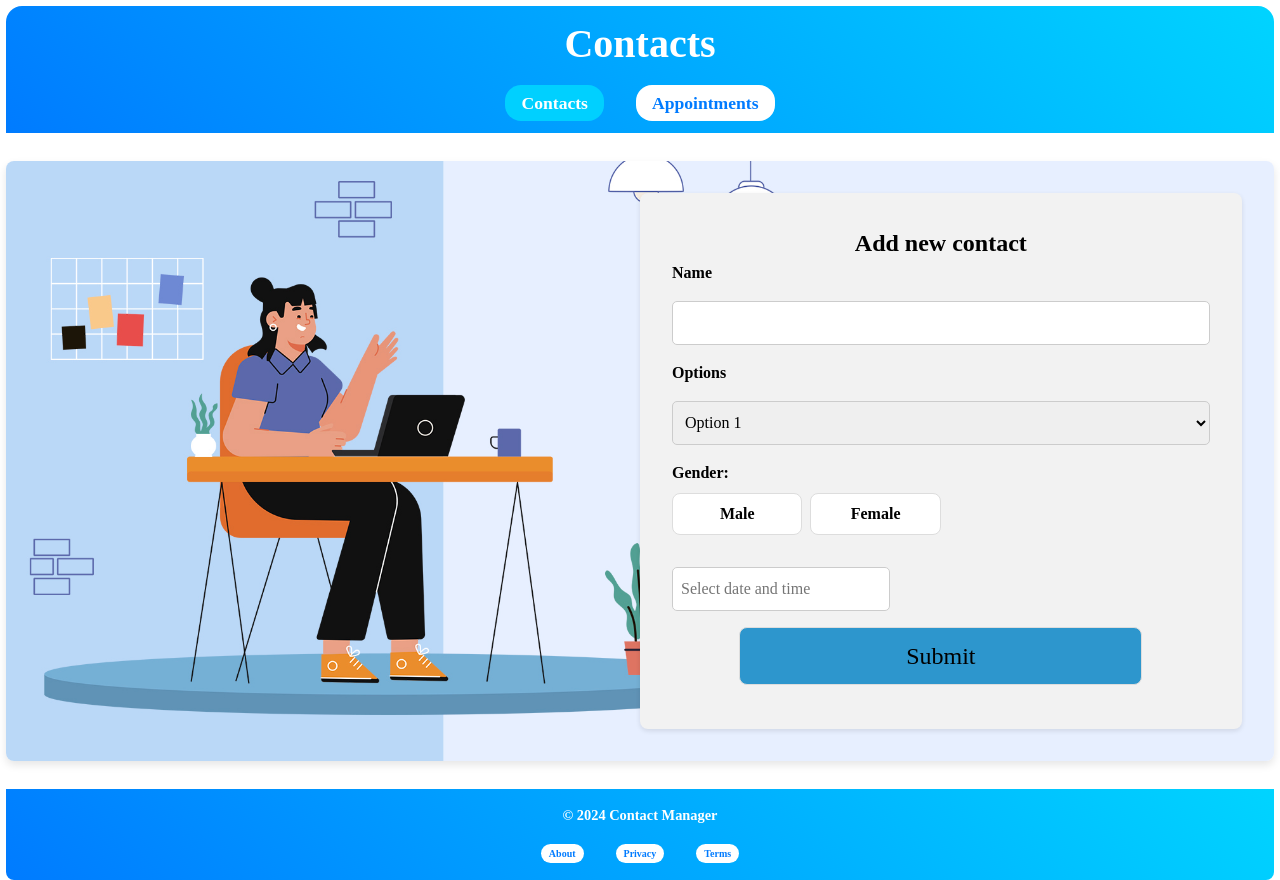
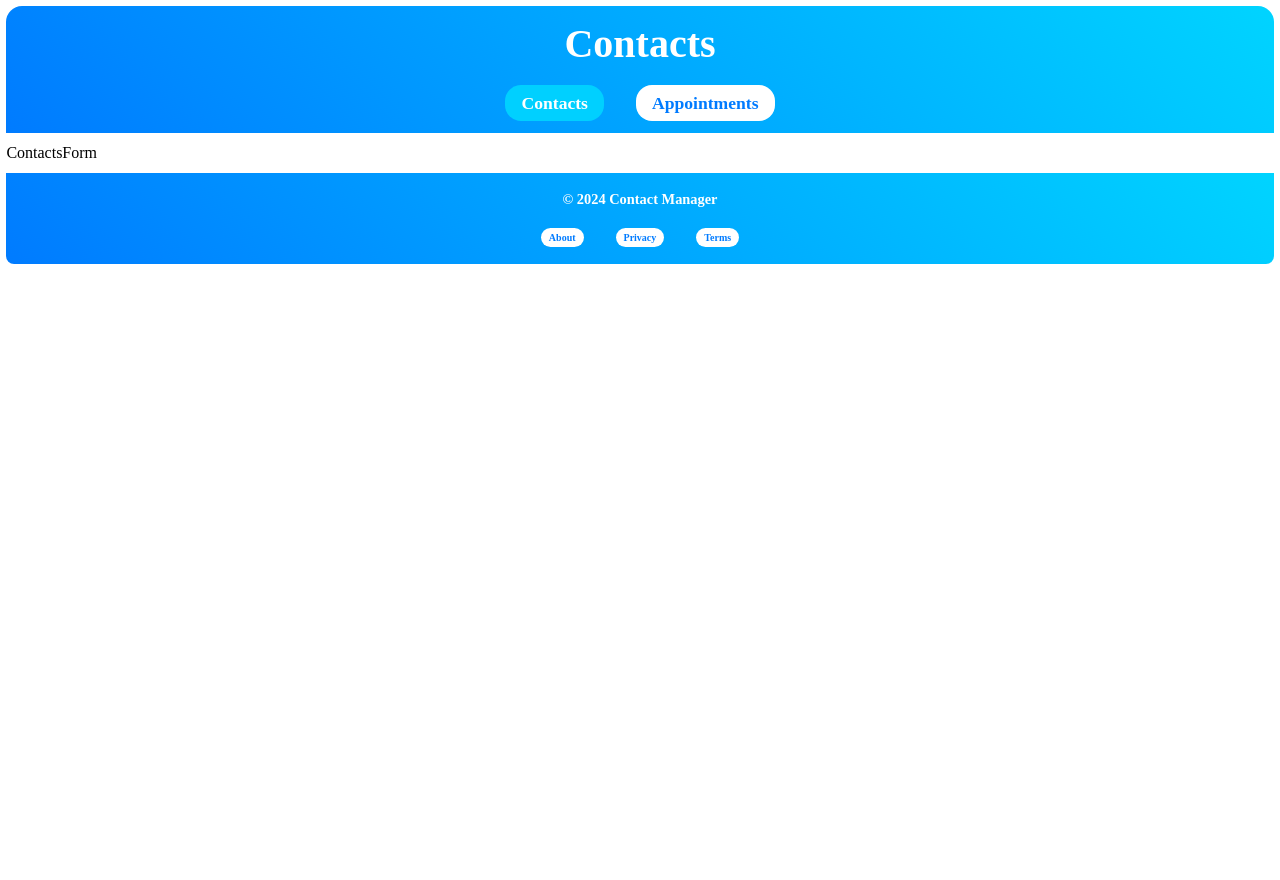
Before and after one commit to tmccann/react-contacts-management, a React (Vite) app: page / in a window 1280 px wide. After the commit the page ends 806 px from the top, so only its background shows below. Built offline with nearby package versions, Linux system fonts and the light colour scheme.

Commit message:
style: added form template

```diff
--- a/src/Components/forms/contactsForm/ContactsForm.tsx
+++ b/src/Components/forms/contactsForm/ContactsForm.tsx
@@ -1,50 +1,5 @@
-import DatePicker from "react-datepicker";
-import "react-datepicker/dist/react-datepicker.css";
-import FormContainer from "../formContainer/FormContainer";
-import styles from "../formStyles/FormStyles.module.css";
-
 const ContactsForm = () => {
-  return (
-    <>
-      <FormContainer>
-        <form action="submit" className={styles.form}>
-          <h2>Add new contact</h2>
-          <label htmlFor="name">Name</label>
-          <input type="text" />
-          <label htmlFor="options">Options</label>
-          <select name="options" id="options">
-            <option value="option1">Option 1</option>
-            <option value="option2">Option 2</option>
-            <option value="option3">Option 3</option>
-          </select>
-
-          <fieldset className={styles.fieldset}>
-            <legend>Gender: </legend>
-            <div className={styles.switch}>
-              <input type="radio" id="male" value="male" name="gender" />
-              <label htmlFor="male" className={styles.switchLabel}>
-                Male
-              </label>
-
-              <input type="radio" id="female" value="female" name="gender" />
-              <label htmlFor="female" className={styles.switchLabel}>
-                Female
-              </label>
-            </div>
-          </fieldset>
-          <div className={styles.react_datepicker}>
-            <DatePicker
-              placeholderText="Select date and time"
-              dateFormat="dd/MM/yyyy"
-            />
-          </div>
-          <div className={styles.positon_button_center}>
-            <button type="submit">Submit</button>
-          </div>
-        </form>
-      </FormContainer>
-    </>
-  );
+  return <div>ContactsForm</div>;
 };
 
 export default ContactsForm;
```
Also changed, not shown: src/Components/forms/formTemplate/FormTemplare.tsx (added, +80 -0 lines).
